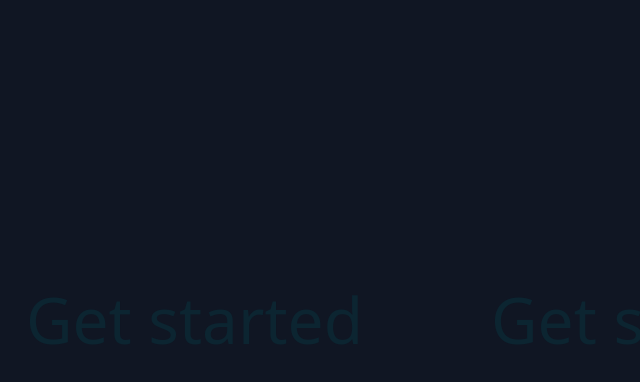
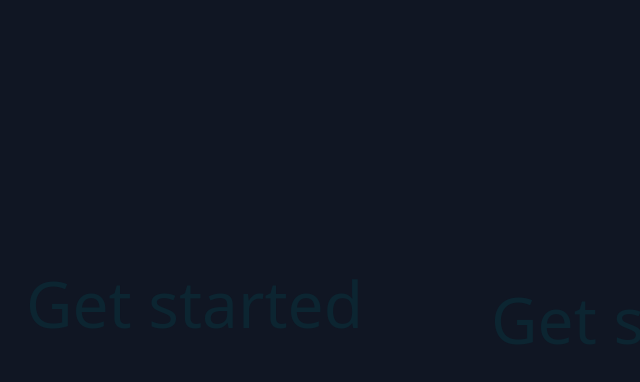
Before and after one commit to Blueavian9/Button-Effect-mouse-tracking, a plain HTML site: page src/index.html in a window 1280 px wide. In both pictures the pointer is over the button 407 px from the left and 320 px from the top of the page. Shown: the full height of the page, 213-853 px from the left. Drawn offline with Linux system fonts and the light colour scheme.

Commit message:
updated commit

```diff
--- a/src/style.css
+++ b/src/style.css
@@ -163,4 +163,10 @@ table {
     border: 0;
     border-radius: 1rem;
     background-color: var(--_surface);
+
 }
+
+.glassy-button:hover,
+.glassy-button:focus-visible {
+    translate: 0 -.5rem;
+}
```
